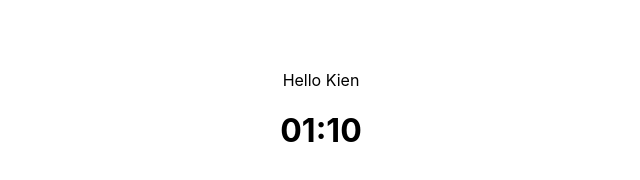
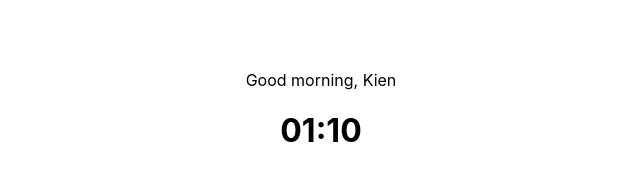
Before and after one commit to cankien93/clock, a React (Create React App) app: page / in a window 1280 px wide. Shown: the part 250-430 px from the top of the page, without its empty margins (319-959 px from the left). Built offline with nearby package versions, Linux system fonts and the light colour scheme.

Commit message:
add good morning and good afternoon

```diff
--- a/src/App.js
+++ b/src/App.js
@@ -28,8 +28,10 @@ class App extends React.Component {
       return (
         <div className='App'>
           {this.state.date.getHours()>=19
-            ?<p>Good evening Kien </p>
-            :<p>Hello Kien </p>}
+            ?<p>Good evening, Kien </p>
+            :this.state.date.getHours()<19 && this.state.date.getHours()>=13
+            ?<p>Good afternoon, Kien </p>
+            :<p>Good morning, Kien </p>}
           <h1>{this.state.date.toLocaleTimeString('vi-VI', {hour: '2-digit', minute:'2-digit'})}</h1>
 
         </div>
```
